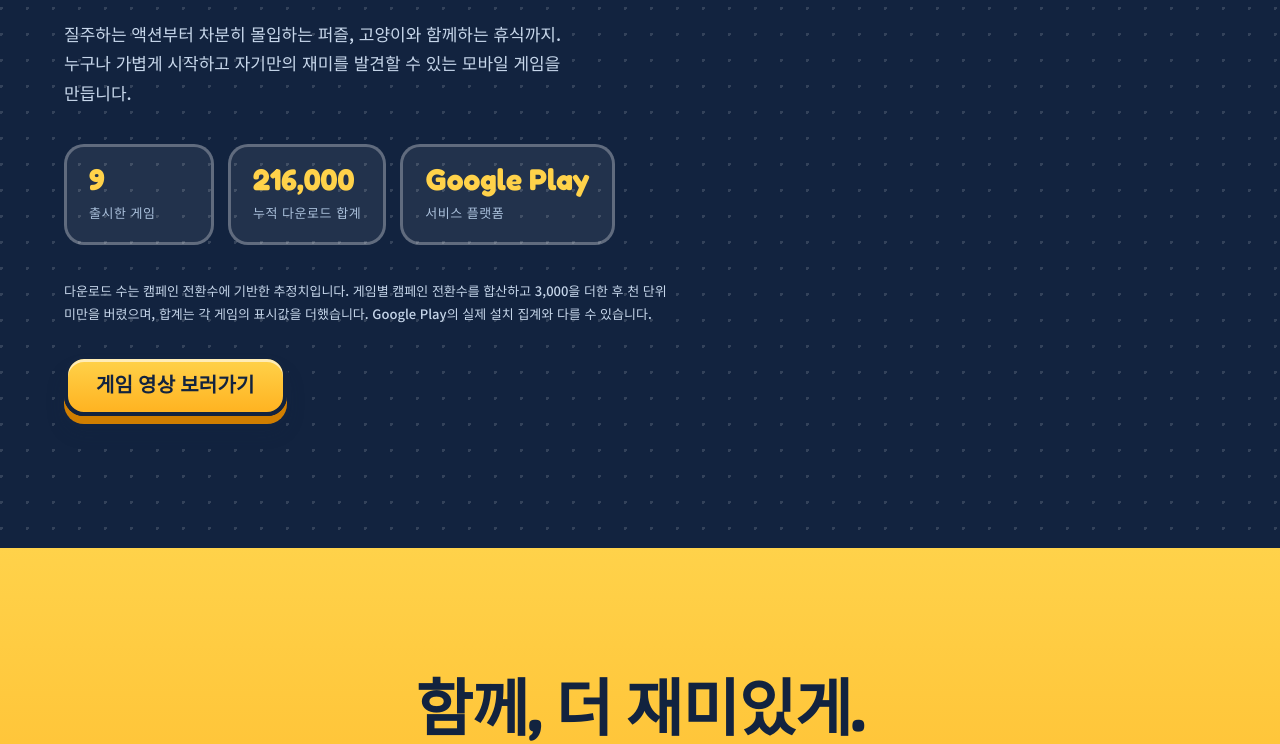
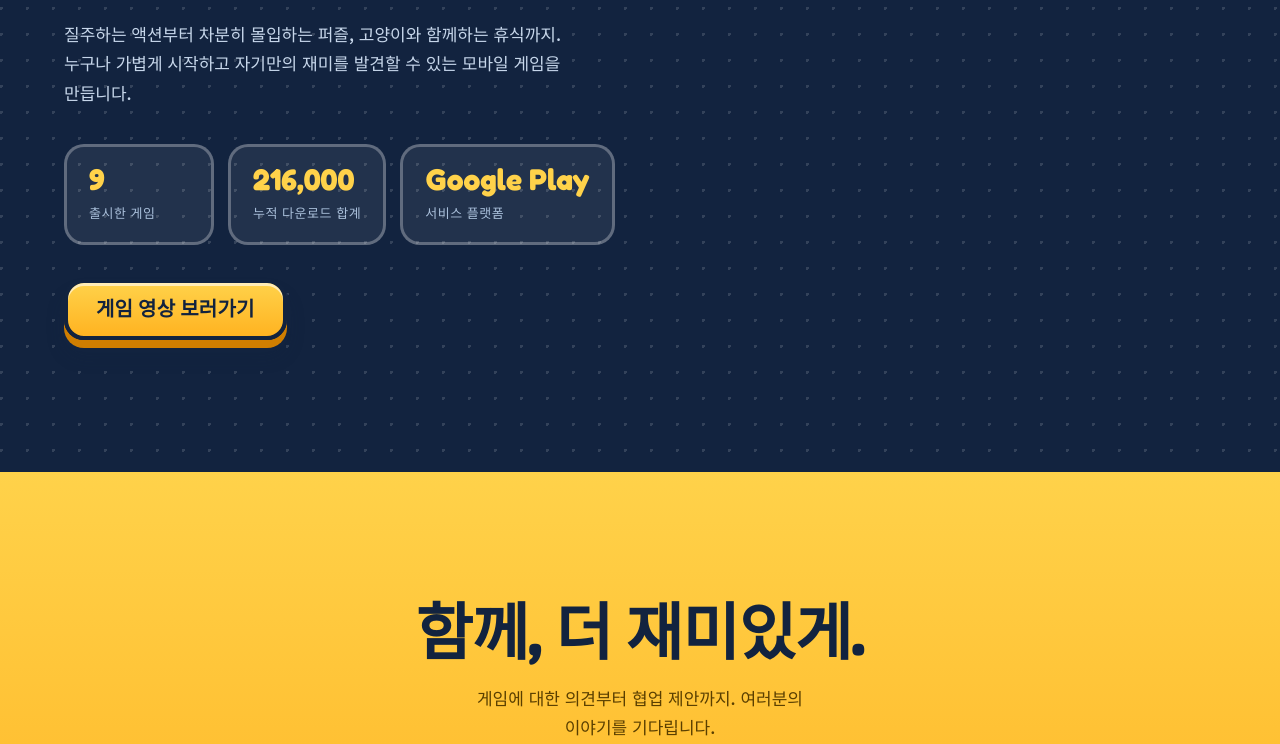
Before and after one commit to DesignFutureGames/DesignFutureGames.github.io, a plain HTML site: page index.html in a window 1280 px wide. Shown: the part 3628-4372 px from the top of the page. Drawn offline with Linux system fonts and the light colour scheme.

Commit message:
Update index.html

```diff
--- a/index.html
+++ b/index.html
@@ -1389,10 +1389,7 @@ ul{margin:0;padding:0;list-style:none}
     </div>
 
     <p class="stats-note">
-      다운로드 수는 캠페인 전환수에 기반한 추정치입니다.
-      게임별 캠페인 전환수를 합산하고 3,000을 더한 후 천 단위 미만을 버렸으며,
-      합계는 각 게임의 표시값을 더했습니다.
-      Google Play의 실제 설치 집계와 다를 수 있습니다.
+
     </p>
 
     <a class="btn"
```
